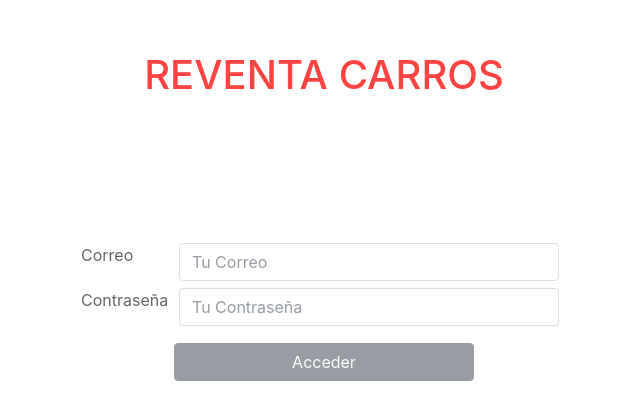
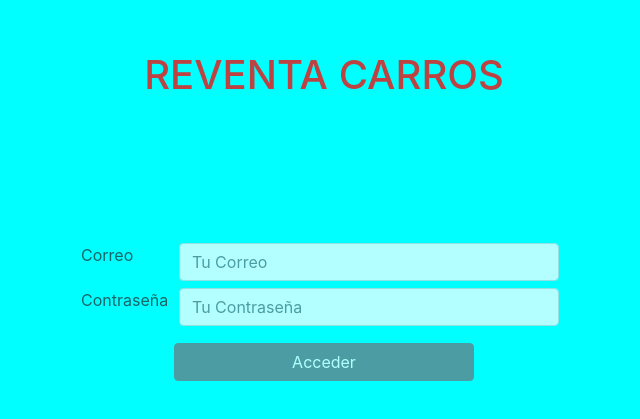
Before and after one commit to TonyTony999/scrape_2, a React (Create React App) app in the folder Frontend/my-app/: page /login in a window 1280 px wide. Shown: the part 121-540 px from the top of the page, without its empty margins (316-956 px from the left). Built offline with nearby package versions, Linux system fonts and the light colour scheme.

Commit message:
changed css files for register and login twice

```diff
--- a/Frontend/my-app/src/Pages/Register/index.css
+++ b/Frontend/my-app/src/Pages/Register/index.css
@@ -4,6 +4,7 @@
     flex-direction:column;
     height:800px;
     width:100%;
+    background-color: aqua;
    /* background:url("https://www.expatica.com/app/uploads/sites/6/2017/05/selling-a-car-1920x1080.jpg");*/
     /*background-size: cover;*/
    /* background-repeat: no-repeat;*/
@@ -14,7 +15,7 @@
 }
 
 .secondary-container{
-background-color:rgb(255, 255, 255);
+/*background-color:rgb(255, 255, 255);*/
 opacity: 70%;
 display:flex;
 flex-direction:column;
```
